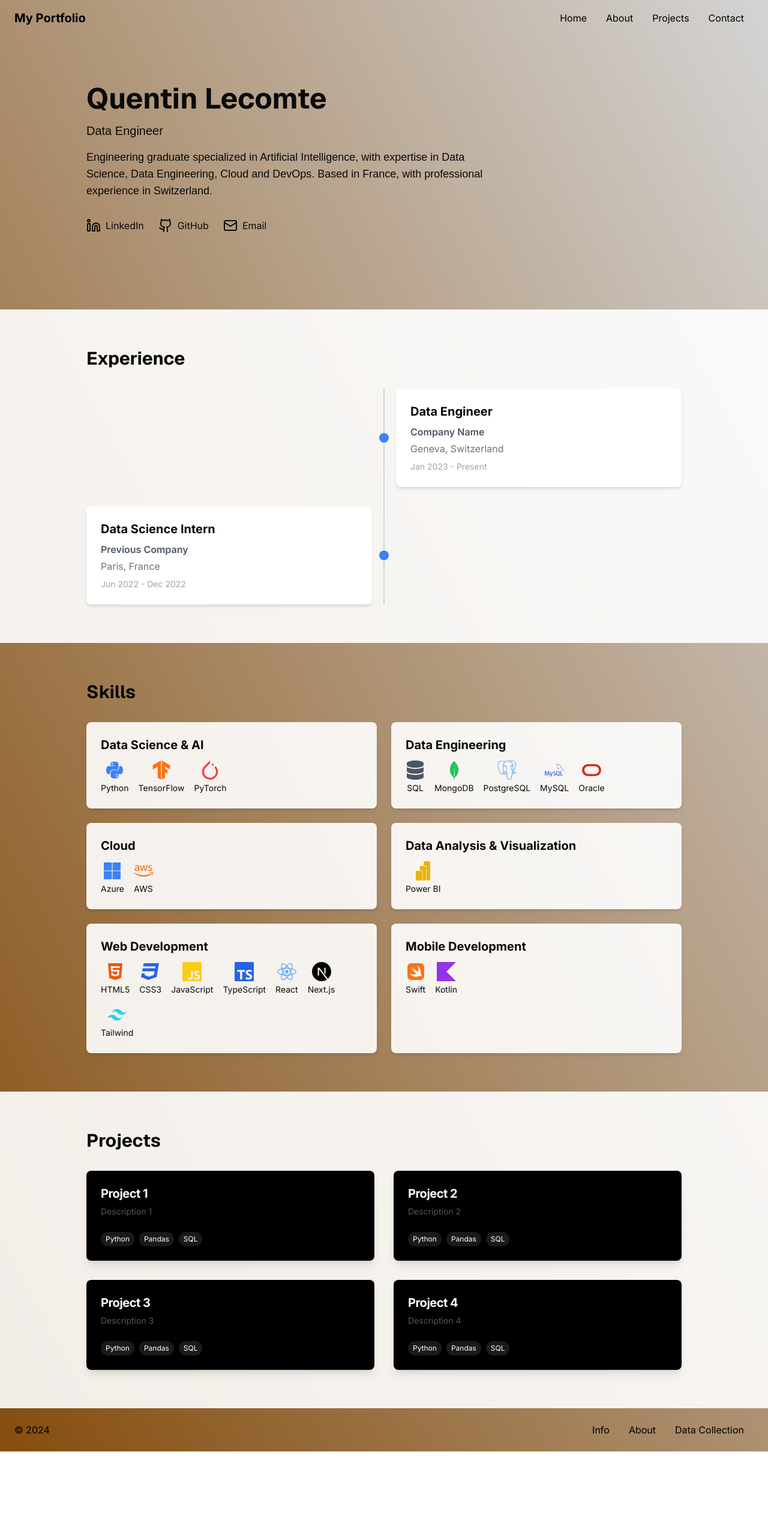
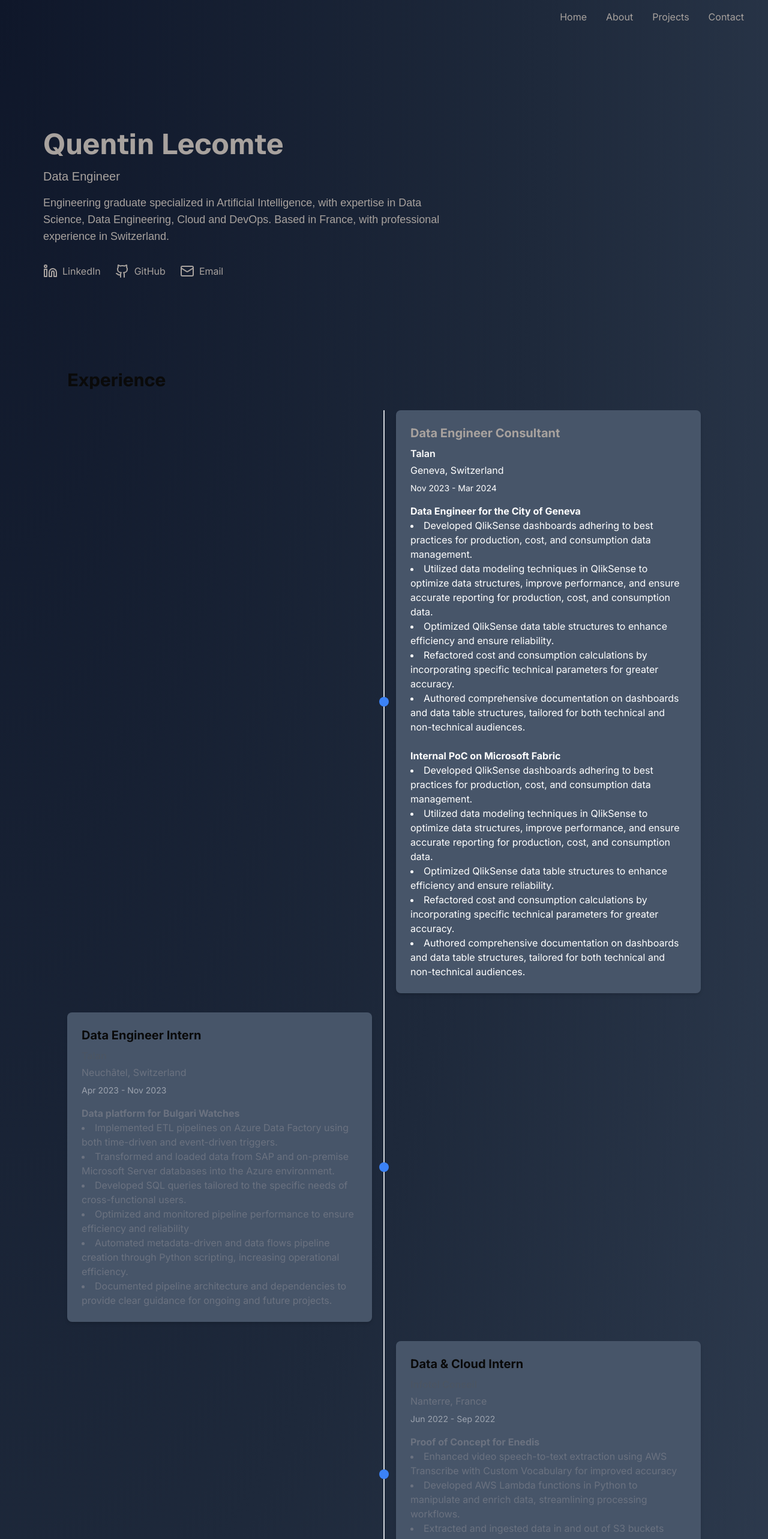
Before and after one commit to QLeBot/portfolio, a Next.js app: page / in a window 1280 px wide. Shown: the top 2566 px of the page at 60% size. Before the commit the page ends 2420 px from the top, so only its background shows below. Built offline with nearby package versions, Linux system fonts and the light colour scheme.

Commit message:
change content of experience section and started focusing on UI and colors

```diff
--- a/app/components/CardWithForm.tsx
+++ b/app/components/CardWithForm.tsx
@@ -20,7 +20,7 @@ interface ProjectCardProps {
 
 const ProjectCard = ({ title, description, technologies, link }: ProjectCardProps) => {
   return (
-    <Card className="w-full h-auto bg-black text-white shadow-lg border-none p-0 transition-all duration-300 hover:scale-105 cursor-pointer"
+    <Card className="w-full h-auto bg-slate-600 text-white shadow-lg border-none p-0 transition-all duration-300 hover:scale-105 cursor-pointer"
          onClick={() => window.open(link, '_blank')}>
       <CardHeader>
         <CardTitle className="text-xl font-bold">{title}</CardTitle>
--- a/app/components/Footer.tsx
+++ b/app/components/Footer.tsx
@@ -8,7 +8,6 @@ const Footer = () => {
           <div className="hidden md:block">
             <a href="#" className="text-black hover:text-white mx-4">Info</a>
             <a href="#" className="text-black hover:text-white mx-4">About</a>
-            <a href="#" className="text-black hover:text-white mx-4">Data Collection</a>
           </div>
         </div>
       </footer>
--- a/app/components/NavBar.tsx
+++ b/app/components/NavBar.tsx
@@ -3,12 +3,12 @@ import React from 'react';
 const NavBar = () => {
     return (
       <nav className="py-4 px-6 flex justify-between items-center">
-        <div className="text-black text-xl font-bold">My Portfolio</div>
+        <div className="text-stone-400 text-xl font-bold"></div>
         <div className="hidden md:block">
-          <a href="#" className="text-black hover:text-white mx-4">Home</a>
-          <a href="#" className="text-black hover:text-white mx-4">About</a>
-          <a href="#" className="text-black hover:text-white mx-4">Projects</a>
-          <a href="#" className="text-black hover:text-white mx-4">Contact</a>
+          <a href="#" className="text-stone-400 hover:text-white mx-4">Home</a>
+          <a href="#" className="text-stone-400 hover:text-white mx-4">About</a>
+          <a href="#" className="text-stone-400 hover:text-white mx-4">Projects</a>
+          <a href="#" className="text-stone-400 hover:text-white mx-4">Contact</a>
         </div>
         <div className="md:hidden">
           <button className="text-white focus:outline-none">
--- a/app/globals.css
+++ b/app/globals.css
@@ -1,26 +1,14 @@
 @tailwind base;
 @tailwind components;
 @tailwind utilities;
-
-:root {
-  --foreground-rgb: 0, 0, 0;
-  --background-start-rgb: 214, 219, 220;
-  --background-end-rgb: 255, 255, 255;
-}
-
-@media (prefers-color-scheme: dark) {
-  :root {
-    --foreground-rgb: 255, 255, 255;
-    --background-start-rgb: 0, 0, 0;
-    --background-end-rgb: 0, 0, 0;
-  }
-}
 
 @layer utilities {
   .text-balance {
     text-wrap: balance;
   }
 }
+
+/* Heading */
 
 .heading-1 {
   @apply text-2xl md:text-4xl lg:text-5xl xl:text-6xl font-bold text-black
@@ -37,6 +25,7 @@
 .paragh {
   @apply text-2xl md:text-4xl lg:text-5xl xl:text-6xl font-bold text-black
 }
+
 
 @layer base {
   :root {
@@ -94,9 +83,11 @@
   }
 }
 
+/* Base */
+
 @layer base {
   * {
-    @apply border-border;
+    @apply border-[hsl(var(--border))];
   }
   body {
     @apply bg-background text-foreground;
--- a/app/page.tsx
+++ b/app/page.tsx
@@ -18,29 +18,29 @@ import {
 
 const PortfolioPage = () => {
   return (
-    <div className="w-full flex flex-col min-h-screen bg-gradient-to-bl from-neutral-300 to-yellow-800">
+    <div className="w-full flex flex-col min-h-screen bg-[radial-gradient(ellipse_at_top_left,_var(--tw-gradient-stops))] from-slate-900 via-slate-800 to-slate-700">
       <NavBar />
 
       {/* Hero Section */}
-      <section className="flex-grow mx-auto w-full max-w-5xl px-4 py-20">
-        <h1 className={`mb-4 text-5xl font-bold ${GeistSans.className}`}>Quentin Lecomte</h1>
-        <p className="text-xl mb-4 font-geist">Data Engineer</p>
-        <p className="text-lg mb-8 font-geist max-w-2xl">
+      <section className="flex-grow mx-auto w-full px-4 sm:px-6 lg:px-8 py-10 pt-40 container">
+        <h1 className={`mb-4 text-5xl text-stone-400 font-bold ${GeistSans.className}`}>Quentin Lecomte</h1>
+        <p className="text-xl mb-4 text-stone-400 font-geist">Data Engineer</p>
+        <p className="text-lg mb-8 text-stone-400 font-geist max-w-2xl">
           Engineering graduate specialized in Artificial Intelligence, with expertise in Data Science,
           Data Engineering, Cloud and DevOps. Based in France, with professional experience in Switzerland.
         </p>
 
         {/* Social Links */}
         <div className="flex gap-6 mb-12">
-          <a href="https://www.linkedin.com/in/lecomte-quentin/" className="flex items-center gap-2 hover:text-gray-600">
+          <a href="https://www.linkedin.com/in/lecomte-quentin/" className="text-stone-400 flex items-center gap-2 hover:text-gray-600">
             <Linkedin className="w-6 h-6" />
             <span>LinkedIn</span>
           </a>
-          <a href="https://github.com/QLeBot" className="flex items-center gap-2 hover:text-gray-600">
+          <a href="https://github.com/QLeBot" className="text-stone-400 flex items-center gap-2 hover:text-gray-600">
             <Github className="w-6 h-6" />
             <span>GitHub</span>
           </a>
-          <a href="mailto:lecomteq.ql@gmail.com" className="flex items-center gap-2 hover:text-gray-600">
+          <a href="mailto:lecomteq.ql@gmail.com" className="text-stone-400 flex items-center gap-2 hover:text-gray-600">
             <Mail className="w-6 h-6" />
             <span>Email</span>
           </a>
@@ -48,8 +48,8 @@ const PortfolioPage = () => {
       </section>
 
       {/* Experience Section */}
-      <section className="w-full flex-grow bg-white/90 py-16">
-        <div className="mx-auto max-w-5xl px-4">
+      <section className="w-full flex-grow py-16">
+        <div className="mx-auto w-[95%] lg:w-[90%] xl:w-[85%] px-4">
           <h2 className={`text-3xl font-bold mb-8 ${GeistSans.className}`}>Experience</h2>
           <div className="relative">
             {/* Timeline line */}
@@ -60,11 +60,39 @@ const PortfolioPage = () => {
               {/* Experience Item 1 */}
               <div className="relative flex items-center justify-between md:justify-normal md:odd:flex-row-reverse">
                 <div className="w-full md:w-[calc(50%-20px)]">
-                  <div className="bg-white p-6 rounded-lg shadow-md">
-                    <h3 className="text-xl font-bold mb-2">Data Engineer</h3>
-                    <p className="text-gray-600 font-semibold mb-1">Company Name</p>
-                    <p className="text-gray-500 mb-2">Geneva, Switzerland</p>
-                    <p className="text-sm text-gray-400">Jan 2023 - Present</p>
+                  <div className="bg-slate-600 p-6 rounded-lg shadow-md">
+                    <h3 className="text-xl text-stone-400 font-bold mb-2">Data Engineer Consultant</h3>
+                    <p className="text-white font-semibold mb-1">Talan</p>
+                    <p className="text-white mb-2">Geneva, Switzerland</p>
+                    <p className="text-sm text-white">Nov 2023 - Mar 2024</p>
+                    {/* Description of the experience */}
+                    <p className="text-white mt-4">
+                      <ul className="list-disc list-inside">
+                        {/* Title */}
+                        <p className="font-bold">Data Engineer for the City of Geneva</p>
+                        {/* Description */}
+                        <li>Developed QlikSense dashboards adhering to best practices for production, cost, and consumption data management.</li>
+                        <li>Utilized data modeling techniques in QlikSense to optimize data structures, improve performance, and ensure accurate reporting
+                        for production, cost, and consumption data.</li>
+                        <li>Optimized QlikSense data table structures to enhance efficiency and ensure reliability.</li>
+                        <li>Refactored cost and consumption calculations by incorporating specific technical parameters for greater accuracy.</li>
+                        <li>Authored comprehensive documentation on dashboards and data table structures, tailored for both technical
+                        and non-technical audiences.</li>
+                        {/* Add Spacing */}
+                        <br />
+
+                        {/* Title */}
+                        <p className="font-bold">Internal PoC on Microsoft Fabric</p>
+                        {/* Description */}
+                        <li>Developed QlikSense dashboards adhering to best practices for production, cost, and consumption data management.</li>
+                        <li>Utilized data modeling techniques in QlikSense to optimize data structures, improve performance, and ensure accurate reporting
+                        for production, cost, and consumption data.</li>
+                        <li>Optimized QlikSense data table structures to enhance efficiency and ensure reliability.</li>
+                        <li>Refactored cost and consumption calculations by incorporating specific technical parameters for greater accuracy.</li>
+                        <li>Authored comprehensive documentation on dashboards and data table structures, tailored for both technical
+                        and non-technical audiences.</li>
+                      </ul>
+                    </p>
                   </div>
                 </div>
                 {/* Timeline dot */}
@@ -74,11 +102,50 @@ const PortfolioPage = () => {
               {/* Experience Item 2 (Copy and modify for additional experiences) */}
               <div className="relative flex items-center justify-between md:justify-normal md:odd:flex-row-reverse">
                 <div className="w-full md:w-[calc(50%-20px)]">
-                  <div className="bg-white p-6 rounded-lg shadow-md">
-                    <h3 className="text-xl font-bold mb-2">Data Science Intern</h3>
-                    <p className="text-gray-600 font-semibold mb-1">Previous Company</p>
-                    <p className="text-gray-500 mb-2">Paris, France</p>
-                    <p className="text-sm text-gray-400">Jun 2022 - Dec 2022</p>
+                  <div className="bg-slate-600 p-6 rounded-lg shadow-md">
+                    <h3 className="text-xl font-bold mb-2">Data Engineer Intern</h3>
+                    <p className="text-gray-600 font-semibold mb-1">Talan</p>
+                    <p className="text-gray-500 mb-2">Neuchâtel, Switzerland</p>
+                    <p className="text-sm text-gray-400">Apr 2023 - Nov 2023</p>
+                    {/* Description of the experience */}
+                    <p className="text-gray-500 mt-4">
+                      <ul className="list-disc list-inside">
+                        {/* Title */}
+                        <p className="font-bold">Data platform for Bulgari Watches</p>
+                        {/* Description */}
+                        <li>Implemented ETL pipelines on Azure Data Factory using both time-driven and event-driven triggers.</li>
+                        <li>Transformed and loaded data from SAP and on-premise Microsoft Server databases into the Azure environment.</li>
+                        <li>Developed SQL queries tailored to the specific needs of cross-functional users.</li>
+                        <li>Optimized and monitored pipeline performance to ensure efficiency and reliability</li>
+                        <li>Automated metadata-driven and data flows pipeline creation through Python scripting, increasing operational efficiency.</li>
+                        <li>Documented pipeline architecture and dependencies to provide clear guidance for ongoing and future projects.</li>
+                      </ul>
+                    </p>
+                  </div>
+                </div>
+                <div className="absolute left-4 md:left-1/2 w-4 h-4 bg-blue-500 rounded-full -translate-x-1/2"></div>
+              </div>
+
+              {/* Experience Item 3 */}
+              <div className="relative flex items-center justify-between md:justify-normal md:odd:flex-row-reverse">
+                <div className="w-full md:w-[calc(50%-20px)]">
+                  <div className="bg-slate-600 p-6 rounded-lg shadow-md">
+                    <h3 className="text-xl font-bold mb-2">Data & Cloud Intern</h3>
+                    <p className="text-gray-600 font-semibold mb-1">Infotel Conseil</p>
+                    <p className="text-gray-500 mb-2">Nanterre, France</p>
+                    <p className="text-sm text-gray-400">Jun 2022 - Sep 2022</p>
+                    {/* Description of the experience */}
+                    <p className="text-gray-500 mt-4">
+                      <ul className="list-disc list-inside">
+                        {/* Title */}
+                        <p className="font-bold">Proof of Concept for Enedis</p>
+                        {/* Description */}
+                        <li>Enhanced video speech-to-text extraction using AWS Transcribe with Custom Vocabulary for improved accuracy</li>
+                        <li>Developed AWS Lambda functions in Python to manipulate and enrich data, streamlining processing workflows.</li>
+                        <li>Extracted and ingested data in and out of S3 buckets through Lambda functions, ensuring seamless data flow</li>
+                        <li>Documented the entire process and presented the final results and conclusions of the Proof of Concept (PoC) to stakeholders.</li>
+                      </ul>
+                    </p>
                   </div>
                 </div>
                 <div className="absolute left-4 md:left-1/2 w-4 h-4 bg-blue-500 rounded-full -translate-x-1/2"></div>
@@ -90,11 +157,11 @@ const PortfolioPage = () => {
 
       {/* Skills Section */}
       <section className="w-full py-16">
-        <div className="mx-auto max-w-5xl px-4">
+        <div className="mx-auto w-[95%] lg:w-[90%] xl:w-[85%] px-4">
           <h2 className={`text-3xl font-bold mb-8 ${GeistSans.className}`}>Skills</h2>
           <div className="grid grid-cols-1 md:grid-cols-2 gap-6">
             {/* Data Science & AI */}
-            <div className="bg-white/90 p-6 rounded-lg shadow-md">
+            <div className="bg-slate-600 p-6 rounded-lg shadow-md">
               <h3 className="text-xl font-bold mb-3">Data Science & AI</h3>
               <div className="flex flex-wrap gap-4">
                 <div className="flex flex-col items-center">
@@ -113,7 +180,7 @@ const PortfolioPage = () => {
             </div>
 
             {/* Data Engineering */}
-            <div className="bg-white/90 p-6 rounded-lg shadow-md">
+            <div className="bg-slate-600 p-6 rounded-lg shadow-md">
               <h3 className="text-xl font-bold mb-3">Data Engineering</h3>
               <div className="flex flex-wrap gap-4">
                 <div className="flex flex-col items-center">
@@ -140,7 +207,7 @@ const PortfolioPage = () => {
             </div>
 
             {/* Cloud */}
-            <div className="bg-white/90 p-6 rounded-lg shadow-md">
+            <div className="bg-slate-600 p-6 rounded-lg shadow-md">
               <h3 className="text-xl font-bold mb-3">Cloud</h3>
               <div className="flex flex-wrap gap-4">
                 <div className="flex flex-col items-center">
@@ -155,7 +222,7 @@ const PortfolioPage = () => {
             </div>
 
             {/* Data Analysis & Visualization */}
-            <div className="bg-white/90 p-6 rounded-lg shadow-md">
+            <div className="bg-slate-600 p-6 rounded-lg shadow-md">
               <h3 className="text-xl font-bold mb-3">Data Analysis & Visualization</h3>
               <div className="flex flex-wrap gap-4">
                 <div className="flex flex-col items-center">
@@ -166,7 +233,7 @@ const PortfolioPage = () => {
             </div>
 
             {/* Web Development */}
-            <div className="bg-white/90 p-6 rounded-lg shadow-md">
+            <div className="bg-slate-600 p-6 rounded-lg shadow-md">
               <h3 className="text-xl font-bold mb-3">Web Development</h3>
               <div className="flex flex-wrap gap-4">
                 <div className="flex flex-col items-center">
@@ -201,7 +268,7 @@ const PortfolioPage = () => {
             </div>
 
             {/* Mobile Development */}
-            <div className="bg-white/90 p-6 rounded-lg shadow-md">
+            <div className="bg-slate-600 p-6 rounded-lg shadow-md">
               <h3 className="text-xl font-bold mb-3">Mobile Development</h3>
               <div className="flex flex-wrap gap-4">
                 <div className="flex flex-col items-center">
@@ -219,8 +286,8 @@ const PortfolioPage = () => {
       </section>
 
       {/* Projects Section */}
-      <section className="w-full bg-white/90 py-16">
-        <div className="mx-auto max-w-5xl px-4">
+      <section className="w-full py-16">
+        <div className="mx-auto w-[95%] lg:w-[90%] xl:w-[85%] px-4">
           <h2 className={`text-3xl font-bold mb-8 ${GeistSans.className}`}>Projects</h2>
           <div className="grid grid-cols-1 md:grid-cols-2 gap-8">
             <ProjectCard title="Project 1" description="Description 1" technologies={["Python", "Pandas", "SQL"]} link="https://example.com" />
--- a/package.json
+++ b/package.json
@@ -24,10 +24,11 @@
     "@types/node": "^20",
     "@types/react": "^18",
     "@types/react-dom": "^18",
+    "autoprefixer": "^10.4.20",
     "eslint": "^8",
     "eslint-config-next": "14.2.5",
-    "postcss": "^8",
-    "tailwindcss": "^3.4.1",
+    "postcss": "^8.4.49",
+    "tailwindcss": "^3.4.15",
     "typescript": "^5"
   }
 }
--- a/tailwind.config.ts
+++ b/tailwind.config.ts
@@ -3,7 +3,6 @@ import type { Config } from "tailwindcss";
 import defaultTheme from "tailwindcss/defaultTheme";
 
 const config: Config = {
-    darkMode: ["class"],
     content: [
     "./pages/**/*.{js,ts,jsx,tsx,mdx}",
     "./components/**/*.{js,ts,jsx,tsx,mdx}",
```
Also changed, not shown: 1 other file (tests, documents, lock files or other folders).
